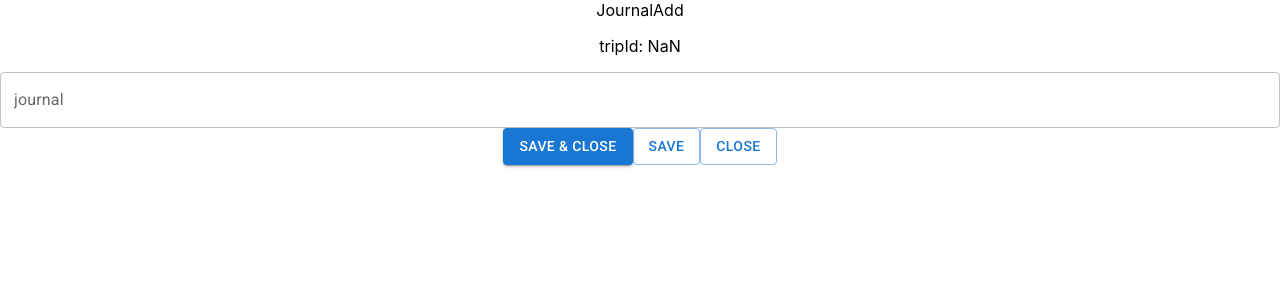
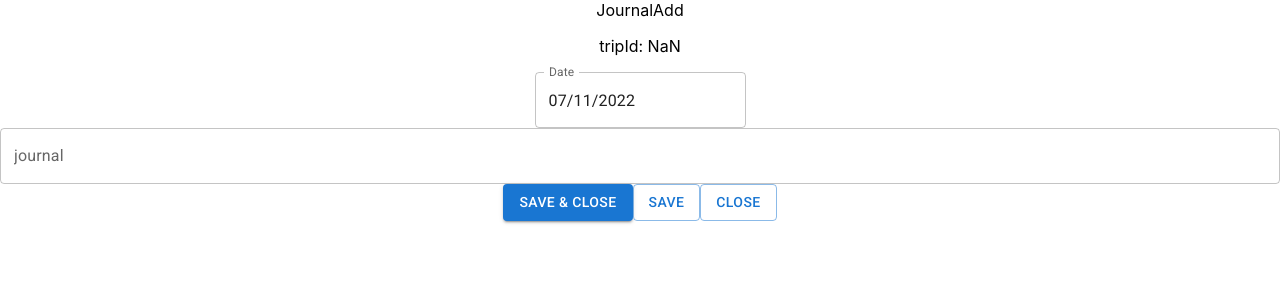
Before and after one commit to ProductivityTools-Trips/ProductivityTools.Trips.Web, a React (Create React App) app: page /JournalAdd in a window 1280 px wide. Shown: the top 300 px of the page. Built offline with nearby package versions, Linux system fonts and the light colour scheme; no server answers; the HTML template or start-up script is replaced by a standard one.

Commit message:
journal add

```diff
--- a/src/App.css
+++ b/src/App.css
@@ -1,3 +1,9 @@
 .App {
   text-align: center;
+
 }
+
+.wrap{
+  white-space: pre-line;
+  background-color: red;
+}
--- a/src/Components/Home/index.js
+++ b/src/Components/Home/index.js
@@ -18,7 +18,7 @@ function Home() {
     return (
         <div>
             <p>{date}</p>
-            Hello
+            Hello1
             <div>
                 <TripList />
             </div>
--- a/src/Components/JournalAdd/index.js
+++ b/src/Components/JournalAdd/index.js
@@ -2,6 +2,12 @@ import { Button, TextField } from "@mui/material";
 import { useState } from 'react'
 import { useSearchParams, useNavigate } from 'react-router-dom'
 import service from "../../services/apiService";
+
+import { AdapterMoment } from '@mui/x-date-pickers/AdapterMoment';
+import { LocalizationProvider } from '@mui/x-date-pickers/LocalizationProvider';
+import { DatePicker } from '@mui/x-date-pickers/DatePicker';
+import moment from 'moment';
+
 
 function JournalAdd() {
 
@@ -10,7 +16,7 @@ function JournalAdd() {
     const id = parseInt(searchParams.get("tripId"));
 
 
-    const [journal, setjournal] = useState({ tripId: id });
+    const [journal, setjournal] = useState({ tripId: id, date:moment() });
 
 
     const journalChange = (newValue) => {
@@ -46,6 +52,19 @@ function JournalAdd() {
         <div>
             JournalAdd
             <p>tripId: {id}</p>
+            <LocalizationProvider dateAdapter={AdapterMoment}>
+                <DatePicker
+                    label="Date"
+                    value={journal.date}
+                    onChange={(newValue) => {
+                        console.log(newValue.format());
+                        setjournal(prevState => ({
+                            ...prevState, date: newValue.format('yyyy-MM-DD')
+                        }));
+                    }}
+                    renderInput={(params) => <TextField {...params} />}
+                />
+            </LocalizationProvider>
             <div><TextField label="journal" multiline value={journal.notes} onChange={journalChange} fullWidth></TextField></div>
             <Button variant="contained" onClick={saveAndClose}>Save & Close</Button>
             <Button variant="outlined" onClick={save}>Save</Button>
--- a/src/Components/JournalList/index.js
+++ b/src/Components/JournalList/index.js
@@ -1,6 +1,8 @@
 import { useEffect, useState } from "react";
 import service from "../../services/apiService";
 import { useParams } from 'react-router-dom'
+import moment from 'moment';
+
 
 function JournalList() {
 
@@ -17,16 +19,17 @@ function JournalList() {
 
 
     return (
-        <div>
+        <table>
 
-            {console.log("jornals")}
-            {console.log(journals)}
             {journals.map(x => {
                 return (
-                    <div>{x.notes}</div>
+                    <tr>
+                        <td>{moment(x.date).format('YYYY.MM.DD')}</td>
+                        <td><span className="wrap">{x.notes}</span></td>
+                    </tr>
                 )
             })}
-        </div>
+        </table>
     )
 }
 
```
